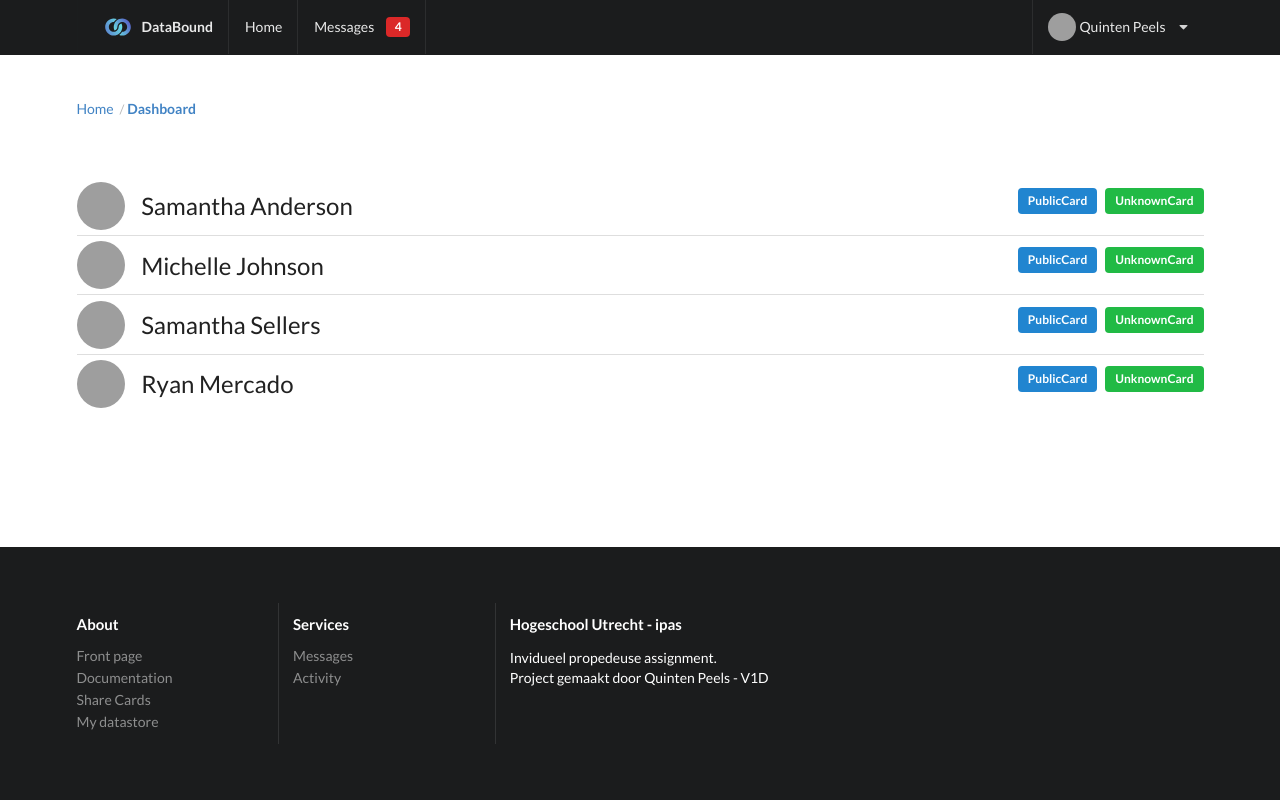
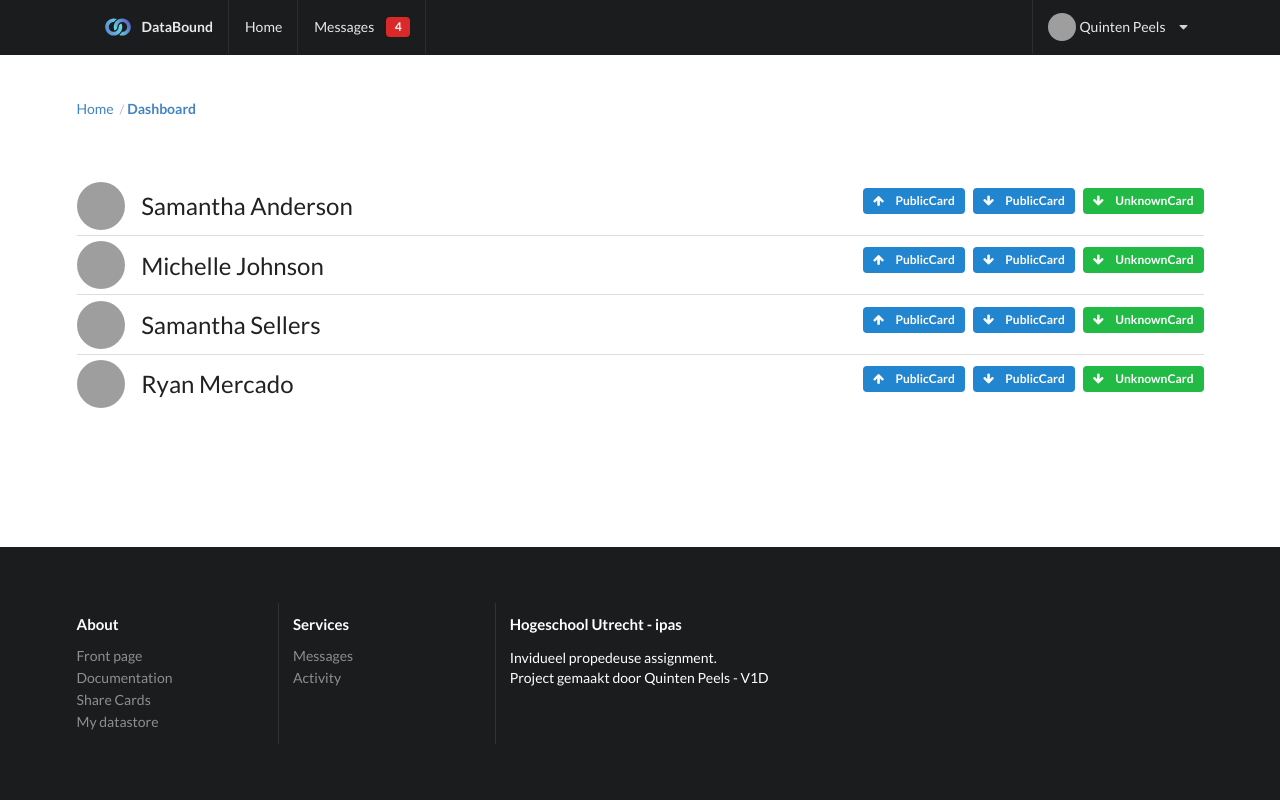
Before and after one commit to Quintenps/DataBound, a PHP site: page /portal/cardsreceived.php in a window 1280 px wide. Run offline with PHP 8.4, Linux system fonts and the light colour scheme; grey boxes are pictures that could not be loaded.

Commit message:
cards received/given

```diff
--- a/portal/cardsreceived.php
+++ b/portal/cardsreceived.php
@@ -116,8 +116,9 @@ $i = 1;
     echo '
   <div class="item">
       <div class="right floated content">
-          <a class="ui blue label">PublicCard</a>
-          <a class="ui green label">UnknownCard</a>
+      <a class="ui blue label"><i class="arrow up icon"></i> PublicCard</a>
+          <a class="ui blue label"><i class="arrow down icon"></i> PublicCard</a>
+          <a class="ui green label"><i class="arrow down icon"></i> UnknownCard</a>
       </div>
 
     <img class="ui avatar image" src="https://api.adorable.io/avatars/128/.'.rand(1,50000).'@adorable.io.png">
```
